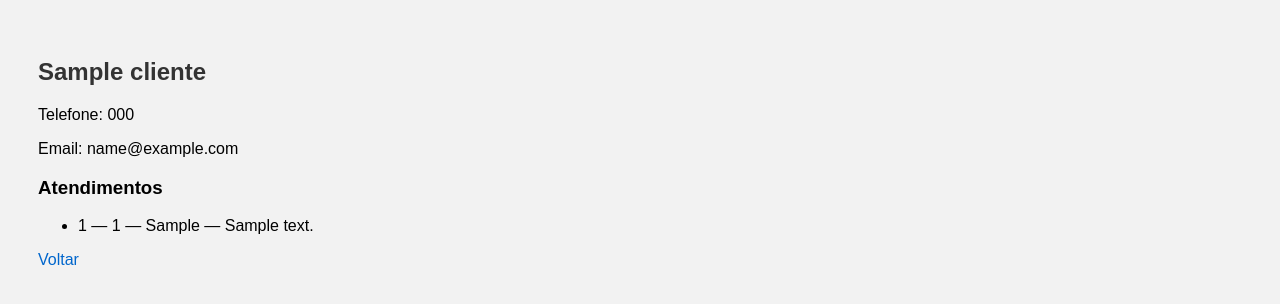
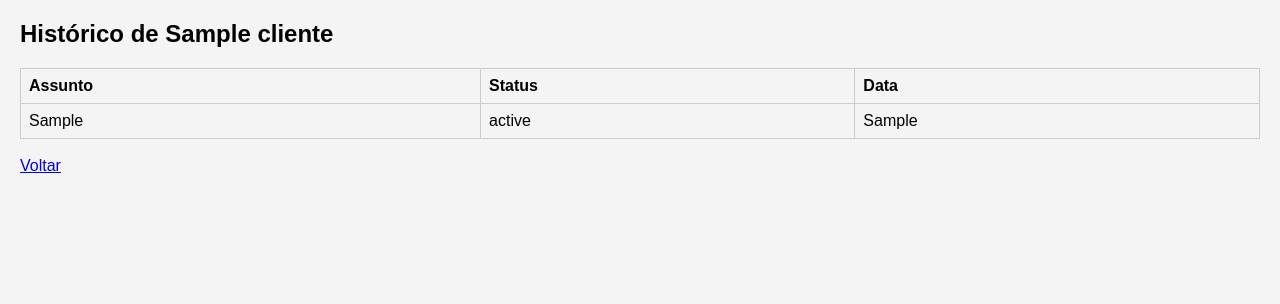
Before and after one commit to VagnoJunior/sistema-atendimento, a Flask app: page /cliente/1 in a window 1280 px wide. Shown: the top 304 px of the page. Run offline with Flask 3, Linux system fonts and the light colour scheme; a user stored in the database is signed in; tables that the repository leaves empty hold one stand-in row (values such as "Sample post").

Commit message:
Update cliente_historico.html

```diff
--- a/templates/cliente_historico.html
+++ b/templates/cliente_historico.html
@@ -1,26 +1,25 @@
 <!DOCTYPE html>
 <html>
 <head>
-    <title>Histórico</title>
-    <link rel="stylesheet" href="/static/style.css">
+    <title>Histórico do Cliente</title>
+    <style>
+        body { font-family: Arial; margin:20px; background:#f4f4f4; }
+        table { width:100%; border-collapse: collapse; margin-top:10px; }
+        th, td { border:1px solid #ccc; padding:8px; text-align:left; }
+    </style>
 </head>
 <body>
-
-<h2>{{ cliente[1] }}</h2>
-<p>Telefone: {{ cliente[2] }}</p>
-<p>Email: {{ cliente[3] }}</p>
-
-<h3>Atendimentos</h3>
-
-<ul>
-{% for a in atendimentos %}
-    <li>{{ a[0] }} — {{ a[1] }} — {{ a[2] }} — {{ a[3] }}</li>
-{% else %}
-    <li>Nenhum atendimento</li>
-{% endfor %}
-</ul>
-
-<a href="/clientes">Voltar</a>
-
+    <h2>Histórico de {{ cliente[1] }}</h2>
+    <table>
+        <tr><th>Assunto</th><th>Status</th><th>Data</th></tr>
+        {% for a in atendimentos %}
+        <tr>
+            <td>{{ a[2] }}</td>
+            <td>{{ a[5] }}</td>
+            <td>{{ a[4] }}</td>
+        </tr>
+        {% endfor %}
+    </table>
+    <br><a href="/clientes">Voltar</a>
 </body>
 </html>
```
